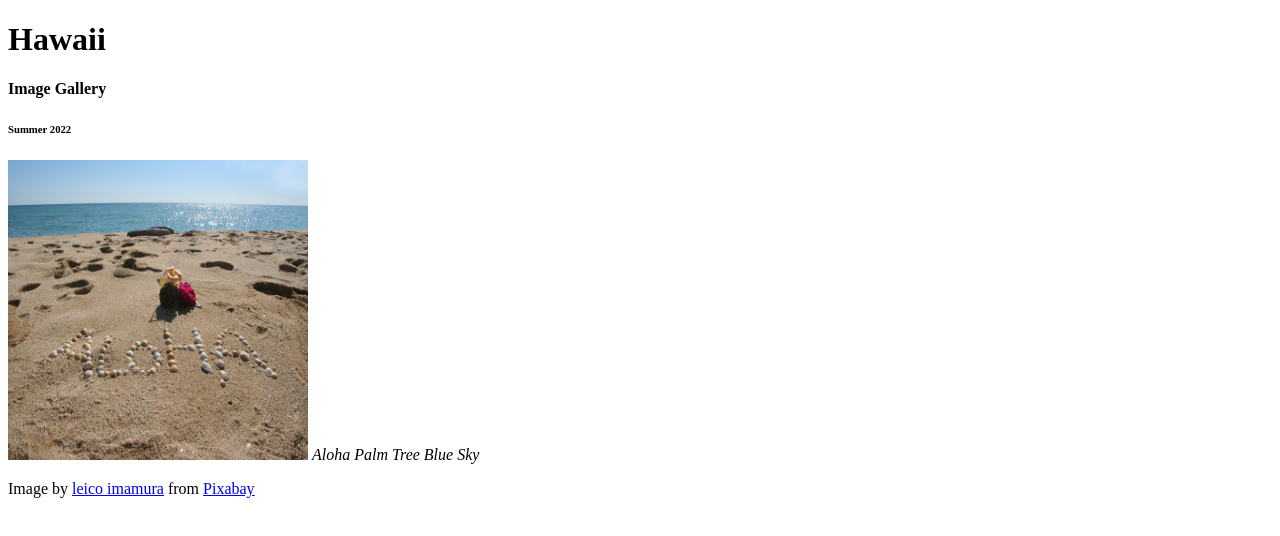
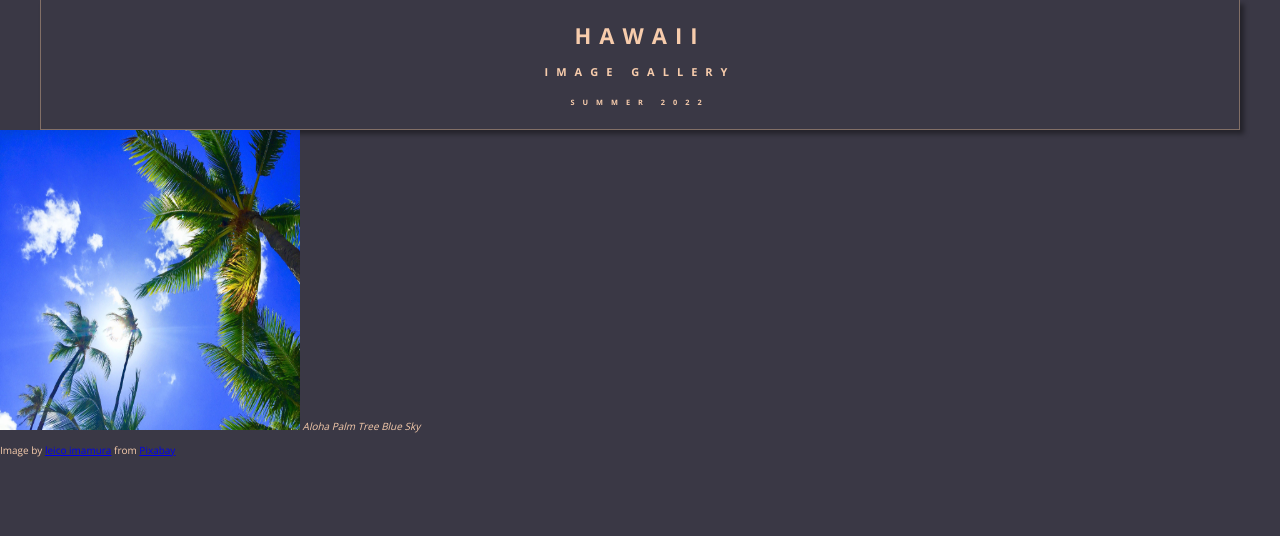
Before and after one commit to CSF2223/imagegallery-CostaGabriella1, a plain HTML site: page index.html in a window 1280 px wide. Drawn offline with nearby package versions, Linux system fonts and the light colour scheme.

Commit message:
complete thru 2.08

```diff
--- a/index.html
+++ b/index.html
@@ -5,6 +5,7 @@
     <meta name="viewport" content="width=device-width, initial-scale=1.0">
     <meta http-equiv="X-UA-Compatible" content="ie=edge">
     <title>Image Gallery</title>
+    <link rel="stylesheet" href="style.css" type="text/css" />
 </head>
 <body>
     <header>
@@ -15,7 +16,7 @@
 
     <section>
         <div>
-            <img src="assets/aloha-305857_1920.jpg" alt= "Aloha Palm Tree Blue Sky" width="300" height="300" ></img>
+            <img src="assets/hawaii-2700190_1920.jpg" alt= "Aloha Palm Tree Blue Sky" width="300" height="300" ></img>
             <cite>Aloha Palm Tree Blue Sky</cite>
             <p>Image by <a href="https://pixabay.com/users/graziebambino-1593455/?utm_source=link-attribution&amp;utm_medium=referral&amp;utm_campaign=image&amp;utm_content=2700190">leico imamura</a>
             from <a href="https://pixabay.com/?utm_source=link-attribution&amp;utm_medium=referral&amp;utm_campaign=image&amp;utm_content=2700190">Pixabay</a></p>
--- a/style.css
+++ b/style.css
@@ -1,7 +1,39 @@
 /*
-Color Palette:
-background color:
-font color:
-secondary color:
-tertiary color:
+Color Palette
+background color:  #3A3845
+font color:     #F7CCAC
+secondary color:   #C69B7B
+tertiary color:    #826F66
 */
+
+/* CSS syntax notes:
+    selector {property: value}
+*/
+
+@import url('https://fonts.googleapis.com/css2?family=Open+Sans:wght@300;400;600;700&display=swap');
+
+html {
+    font-size: 62.5%;    /* Default font size is 16px - 62.5% of 16 is 10px -
+                            1 rem (relative unit) now will be equivalane to 10px} */
+}
+
+header {
+    margin: 0 4rem;
+    letter-spacing: 0.8rem;
+    text-align: center;
+    border-bottom: 1px solid #826F66;
+    border-right: 1px solid #826F66;
+    border-left: 1px solid #826F66;
+    padding: 0.5rem;
+    box-shadow: 4px 4px 5px rgba(0, 0, 0, 0.4);
+    text-transform: uppercase;
+    font-size: 1.1rem;
+
+}
+
+body {
+    background-color: #3A3845;
+    color: #F7CCAC;
+    font-family: 'Open Sans', sans-serif;
+    margin: 0;
+}
```
